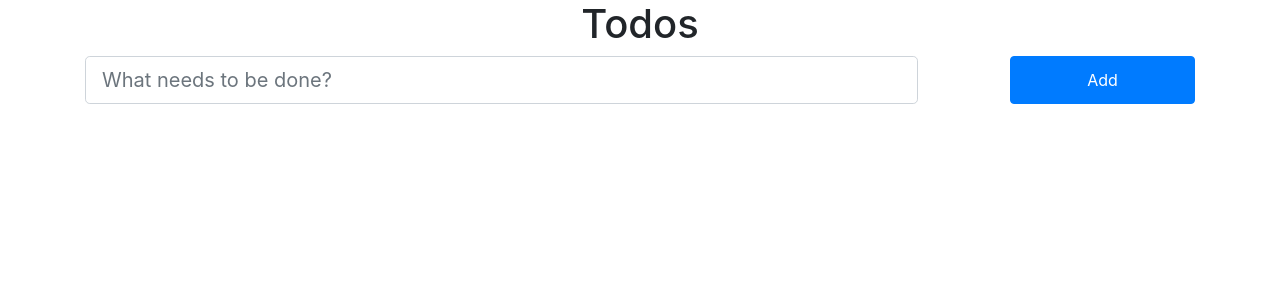
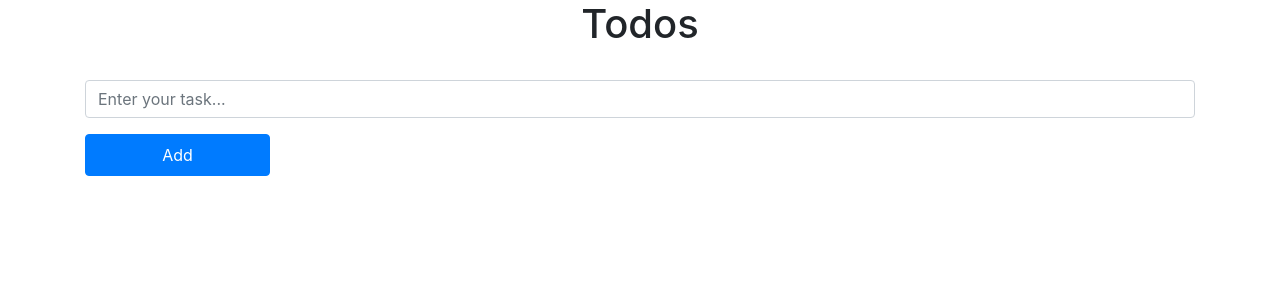
Before and after one commit to nikita-parkhomenko/Todo_Redux-Saga, a React (Create React App) app: page /todos in a window 1280 px wide. Shown: the top 300 px of the page. Built offline with nearby package versions, Linux system fonts and the light colour scheme.

Commit message:
enhancement: update actions, create redux-form, add validation

```diff
--- a/src/components/CustomInput/CustomInput.js
+++ b/src/components/CustomInput/CustomInput.js
@@ -5,7 +5,7 @@ const CustomInput = ({ label, placeholder, input, type, meta: { touched, error }
     const valid = useMemo(() => touched && !error ? !error : null, [error, touched]);
 
     return (
-        <div className="input-row mb-3">
+        <div className="input-row w-100 mb-3">
             <Label>{label}</Label>
             <Input valid={valid} type={type} placeholder={placeholder} {...input} />
             {error && touched && <div className="text-danger">{error}</div>}
--- a/src/pages/TodoApp/TodoApp.jsx
+++ b/src/pages/TodoApp/TodoApp.jsx
@@ -1,73 +1,61 @@
 // outsource dependencies
-import { Alert } from 'reactstrap';
+import { Form } from 'reactstrap';
 import { Button } from 'reactstrap';
-import { Form, Input } from 'reactstrap';
 import { useDispatch } from 'react-redux';
-import React, { useState, useEffect } from 'react';
+import { Field, reduxForm } from 'redux-form';
+import React, { useEffect, useCallback } from 'react';
+import CustomInput from '../../components/CustomInput/CustomInput';
 
 // local dependencies
+import TYPE from './actions';
 import TodoList from '../../components/TodoList/TodoList';
-import { addTodo, CLEAR_TODOS } from './actions';
 
-const ToDoApp = () => {
-    const [ newTodo, setNewTodo ] = useState('');
-    const [ validationError, setValidationError ] = useState(false);
+const validate = values => {
+    const error = {};
+
+    if (!values.todo) {
+        error.todo = 'Required!'
+    } else if (values.todo.length < 5) {
+        error.todo = 'Must be 5 characters or more'
+    }
+
+    return error;
+}
+
+const ToDoApp = ({ handleSubmit }) => {
     const dispatch = useDispatch();
 
-    useEffect(() => () => dispatch({ type: CLEAR_TODOS }), [dispatch]);
+    useEffect(() => () => dispatch({ type: TYPE.CLEAR }), [dispatch]);
 
-    const addNewTodo = (e) => {
-        e.preventDefault();
-
-        if (!newTodo.trim()) {
-            setValidationError(true);
-            return;
+    const submit = useCallback( (values) => {
+        const todo = {
+            title: values.todo,
+            completed: false,
+            id: Date.now()
         }
 
-        dispatch(addTodo({
-            title: newTodo,
-            completed: false,
-            id: +new Date(),
-            })
-        );
-
-        setNewTodo('');
-    }
+        dispatch({ type: TYPE.ADD, payload: todo });
+    }, [dispatch]);
 
     return (
-            <div
-                className="d-flex flex-column align-items-stretch mx-auto"
-            >
-                <header
-                    className="mb-3 d-flex flex-column align-items-center"
-                >
+            <div className="d-flex flex-column align-items-stretch mx-auto">
+                <header className="mb-3 d-flex flex-column align-items-center">
                     <h1>Todos</h1>
 
                     <Form
-                        className="row w-100 d-flex justify-content-between mb-2"
-                        onSubmit={e => addNewTodo(e)}
+                        onSubmit={handleSubmit(submit)}
+                        className="row w-100 d-flex justify-content-between align-items-center mb-2"
                     >
-                        <Input
-                            bsSize="lg"
-                            type="text"
-                            value={newTodo}
-                            className="col-9"
-                            placeholder="What needs to be done?"
-                            onChange={e => {
-                                if (e.target.value.trimLeft()) {
-                                    setValidationError(false);
-                                }
-                                setNewTodo(e.target.value)
-                            }}
+                        <Field
+                            name="todo"
+                            placeholder="Enter your task..."
+                            component={CustomInput}
                         />
 
-                        <Button className="col-2" color="primary">
+                        <Button type="submit" className="col-2 p-2" color="primary">
                             Add
                         </Button>
                     </Form>
-                    {
-                        validationError && <Alert color="danger">Please enter your task first</Alert>
-                    }
                 </header>
 
                 <main>
@@ -77,4 +65,7 @@ const ToDoApp = () => {
     )
 }
 
-export default ToDoApp;
+export default reduxForm({
+    form: 'newTodo',
+    validate,
+})(ToDoApp);
--- a/src/pages/TodoApp/actions.js
+++ b/src/pages/TodoApp/actions.js
@@ -1,25 +1,24 @@
-export const META = 'META';
-export const ADD_TODO = 'ADD_TODO';
-export const CLEAR_TODOS = 'CLEAR_TODOS';
-export const REMOVE_TODO = 'REMOVE_TODO';
-export const UPDATE_STORAGE = 'UPDATE_STORAGE';
-export const INITIALIZE_TODOS = 'INITIALIZE_TODOS';
+const TYPE = ((prefix) => ({
+    META: `${prefix}META `,
+    ADD: `${prefix}ADD `,
+    CLEAR: `${prefix}CLEAR `,
+    REMOVE: `${prefix}REMOVE `,
+    UPDATE: `${prefix}UPDATE `,
+    INITIALIZE: `${prefix}INITIALIZE `,
+}))('@todos/');
 
-export const addTodo = (payload) => ({
-    type: ADD_TODO,
-    payload,
-});
+export default TYPE;
 
 export const initialize = () => ({
-    type: INITIALIZE_TODOS,
+    type: TYPE.INITIALIZE,
 });
 
 export const removeTodo = (id) => ({
-    type: REMOVE_TODO,
+    type: TYPE.REMOVE,
     id,
 });
 
 export const updateMeta = payload => ({
-    type: META,
+    type: TYPE.META,
     payload,
 });
--- a/src/pages/TodoApp/reducer.js
+++ b/src/pages/TodoApp/reducer.js
@@ -1,24 +1,23 @@
-import { META, CLEAR_TODOS } from './actions';
+import TYPE from './actions';
 
-const initial_state = {
+export const initial = {
     todos: [],
     initialized: false,
+    disable: false,
 };
 
-const todosReducer = (state=initial_state, action) => {
+export default function(state=initial, action) {
     switch (action.type) {
-            case META:
+            case TYPE.META:
                 return {
                     ...state,
                     ...action.payload,
                 }
 
-            case CLEAR_TODOS:
-                return initial_state;
+            case TYPE.CLEAR:
+                return initial;
 
         default:
             return state;
     }
 }
-
-export default todosReducer;
--- a/src/pages/TodoApp/saga.js
+++ b/src/pages/TodoApp/saga.js
@@ -3,16 +3,16 @@ import { takeEvery, put, call, delay, select } from 'redux-saga/effects';
 
 // local dependencies
 import { getStorage } from '../../api/api';
-import { INITIALIZE_TODOS, ADD_TODO, REMOVE_TODO, UPDATE_STORAGE, updateMeta } from './actions';
+import TYPE, { updateMeta } from './actions';
 
-export default function* initializeTodos() {
-    yield takeEvery(INITIALIZE_TODOS, workerInitialize);
-    yield takeEvery(ADD_TODO, workerAddTodo);
-    yield takeEvery(REMOVE_TODO, workerRemoveTodo);
-    yield takeEvery(UPDATE_STORAGE, workerUpdateStorage);
+export default function* () {
+    yield takeEvery(TYPE.INITIALIZE, initializeSaga);
+    yield takeEvery(TYPE.ADD, addTodoSaga);
+    yield takeEvery(TYPE.REMOVE, removeTodoSaga);
+    yield takeEvery(TYPE.UPDATE, updateStorageSaga);
 }
 
-function* workerInitialize() {
+function* initializeSaga() {
     const data = yield call(getStorage);
 
     yield put(updateMeta({ todos: (data || []) }));
@@ -21,23 +21,23 @@ function* workerInitialize() {
     yield put(updateMeta({ initialized: true }));
 }
 
-function* workerAddTodo({ payload }) {
+function* addTodoSaga({ payload }) {
     const todos = yield select(state => state.todosReducer.todos);
 
     yield put(updateMeta({ todos: [payload, ...todos] }));
 
-    yield put({ type: UPDATE_STORAGE });
+    yield put({ type: TYPE.UPDATE });
 }
 
-function* workerRemoveTodo({ id }) {
+function* removeTodoSaga({ id }) {
     const todos = yield select(state => state.todosReducer.todos);
 
     yield put(updateMeta({ todos: todos.filter(todo => todo.id !== id) }));
 
-    yield put({ type: UPDATE_STORAGE, data: 'some data' });
+    yield put({ type: TYPE.UPDATE });
 }
 
-function* workerUpdateStorage() {
+function* updateStorageSaga() {
     const todos = yield select(state => state.todosReducer.todos);
 
     localStorage.setItem('state', JSON.stringify(todos));
--- a/src/pages/TodoDetail/TodoDetail.jsx
+++ b/src/pages/TodoDetail/TodoDetail.jsx
@@ -1,11 +1,10 @@
 // outsource dependencies
 import { Badge } from 'reactstrap';
-import { Alert } from 'reactstrap';
 import { Button } from 'reactstrap';
 import { Spinner } from 'reactstrap';
 import { Jumbotron } from 'reactstrap';
 import { Link } from 'react-router-dom';
-import React, { useEffect, useState } from 'react';
+import React, { useEffect } from 'react';
 import { useDispatch, useSelector } from 'react-redux';
 
 // local dependencies
@@ -53,7 +52,7 @@ const TodoDetail = ({ match }) => {
             </h3>
             <Badge
                 color={todo.completed ? 'success' : 'warning'}
-                className="p-2 mb-3 w-25"
+                className="p-2 mb-3"
             >
                 {todo.completed ? 'completed' : 'not completed'}
             </Badge>
--- a/src/pages/TodoDetail/reducer.js
+++ b/src/pages/TodoDetail/reducer.js
@@ -1,11 +1,11 @@
-import { SAVE_META, CLEAR_TODO } from '../TodoDetail/actions';
+import { SAVE_META, CLEAR_TODO } from './actions';
 
 const initial_state = {
     todo: {},
     initialized: false,
+    disabled: false,
 }
-
-const todoReducer = (state=initial_state, action) => {
+export default function(state=initial_state, action) {
     switch (action.type) {
         case SAVE_META:
             return {
@@ -20,5 +20,3 @@ const todoReducer = (state=initial_state, action) => {
             return state;
     }
 }
-
-export default todoReducer;
--- a/src/redux/rootSaga.js
+++ b/src/redux/rootSaga.js
@@ -1,13 +1,11 @@
 // outsource dependencies
-import { all } from 'redux-saga/effects';
+import { fork } from 'redux-saga/effects';
 
 // local dependencies
 import initializeTodos from '../pages/TodoApp/saga';
 import initializeTodo from '../pages/TodoDetail/saga';
 
 export default function* rootSaga() {
-    yield all([
-        initializeTodo(),
-        initializeTodos(),
-    ])
+    yield fork(initializeTodo);
+    yield fork(initializeTodos);
   }
--- a/src/redux/store.js
+++ b/src/redux/store.js
@@ -1,6 +1,6 @@
 // outsource dependencies
 import createSagaMiddleware from 'redux-saga';
-import { reducer as formReducer } from 'redux-form';
+import { reducer as form } from 'redux-form';
 import { createStore, applyMiddleware, compose, combineReducers } from 'redux';
 
 // local dependencies
@@ -12,7 +12,7 @@ const sagaMiddleware = createSagaMiddleware();
 const rootReducer = combineReducers({
     todosReducer,
     todoReducer,
-    form: formReducer,
+    form,
 });
 
 const store = createStore(rootReducer, compose(
--- a/src/routes.js
+++ b/src/routes.js
@@ -1,11 +1,9 @@
 export const todosRoot = {
     path: '/todos',
-    link: '/todos',
+    link: () => '/todos',
 }
 
 export const todoDetails = {
     path: '/todos/:id',
-    link: (id) => {
-        return `/todos/${id}`
-    }
+    link: id => `/todos/${id}`,
 }
```
Also changed, not shown: 1 other file (tests, documents, lock files or other folders).
